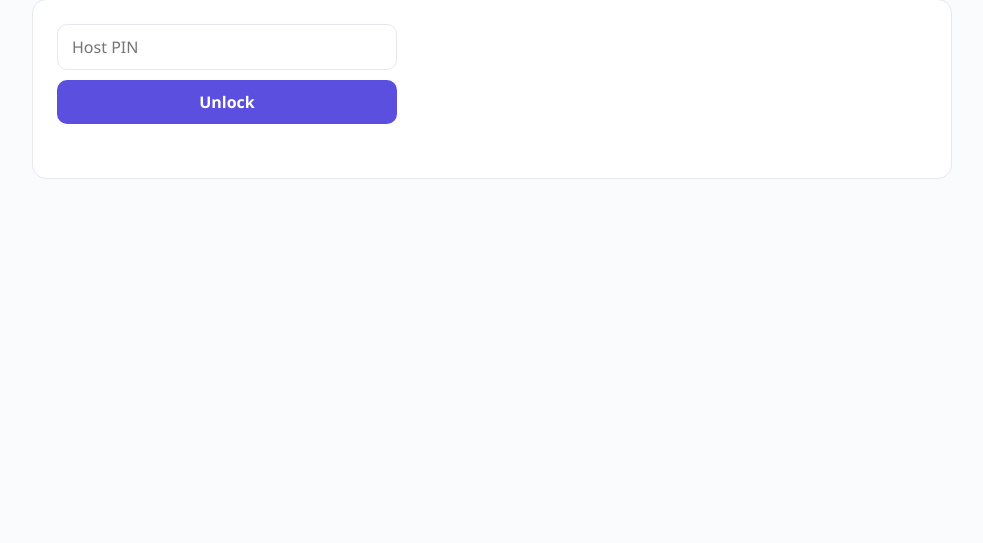
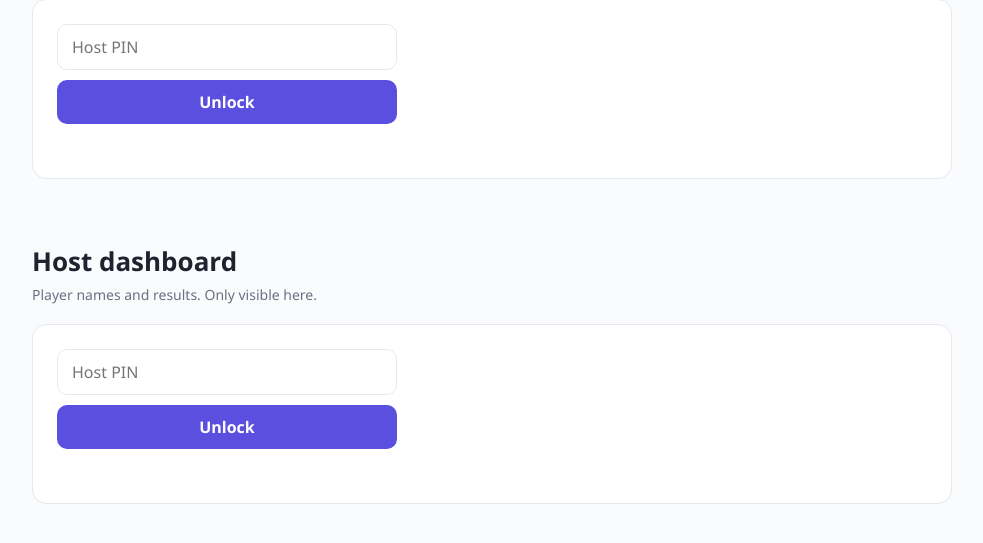
Before and after one commit to AnuDharshiniBaskar/CogniSense-AI., a Flask app: page /host in a window 1280 px wide. Shown: the part 114-657 px from the top of the page, without its empty margins (148-1131 px from the left). Run offline with Flask 3, Linux system fonts and the light colour scheme.

Commit message:
Add HTML structure and styles for host dashboard

```diff
--- a/templates/host.html
+++ b/templates/host.html
@@ -77,4 +77,83 @@
   $('refresh').addEventListener('click', load);
 </script>
 </body>
+</html><!DOCTYPE html>
+<html lang="en">
+<head>
+<meta charset="UTF-8">
+<meta name="viewport" content="width=device-width, initial-scale=1.0">
+<title>CogniSense AI | Host</title>
+<style>
+  :root { --ink:#1f2330; --muted:#6b7080; --line:#e6e8ef; --bg:#fafbfd; --accent:#5b4fe0; }
+  * { box-sizing: border-box; }
+  body { margin:0; font-family:"Segoe UI",system-ui,sans-serif; background:var(--bg); color:var(--ink); }
+  .wrap { max-width:960px; margin:0 auto; padding:32px 20px; }
+  h1 { font-size:26px; margin:0 0 6px; }
+  .muted { color:var(--muted); font-size:14px; margin:0 0 20px; }
+  .card { background:#fff; border:1px solid var(--line); border-radius:14px; padding:24px; }
+  .gate { display:grid; gap:10px; max-width:340px; }
+  input { font:inherit; padding:11px 14px; border:1px solid var(--line); border-radius:10px; }
+  button { font:inherit; padding:11px 16px; border:0; border-radius:10px; background:var(--accent); color:#fff; font-weight:600; cursor:pointer; }
+  button.ghost { background:#fff; color:var(--ink); border:1px solid var(--line); }
+  .row { display:flex; justify-content:space-between; align-items:center; margin-bottom:14px; flex-wrap:wrap; gap:10px; }
+  .err { color:#d6453d; font-size:14px; min-height:20px; }
+  table { width:100%; border-collapse:collapse; font-size:14px; }
+  th, td { text-align:left; padding:10px 8px; border-bottom:1px solid var(--line); }
+  th { color:var(--muted); font-weight:600; font-size:13px; }
+  .empty { text-align:center; color:var(--muted); padding:24px; }
+  .hidden { display:none; }
+</style>
+</head>
+<body>
+<div class="wrap">
+  <h1>Host dashboard</h1>
+  <p class="muted">Player names and results. Only visible here.</p>
+
+  <div class="card" id="gate">
+    <div class="gate">
+      <input id="pin" type="password" placeholder="Host PIN">
+      <button id="unlock">Unlock</button>
+      <div class="err" id="err"></div>
+    </div>
+  </div>
+
+  <div class="card hidden" id="board">
+    <div class="row">
+      <strong>All sessions</strong>
+      <button class="ghost" id="refresh">Refresh</button>
+    </div>
+    <table>
+      <thead><tr><th>Name</th><th>Task</th><th>Difficulty</th><th>Score</th><th>Avg. time</th><th>Workload</th><th>When</th></tr></thead>
+      <tbody id="rows"></tbody>
+    </table>
+  </div>
+</div>
+
+<script>
+  const $ = (id) => document.getElementById(id);
+  let pin = '';
+  const esc = (s) => String(s).replace(/[&<>"']/g, c => ({'&':'&amp;','<':'&lt;','>':'&gt;','"':'&quot;',"'":'&#39;'}[c]));
+
+  async function load() {
+    const r = await fetch('/api/history?limit=200', { headers: { 'X-Host-Pin': pin } });
+    if (r.status === 403) return false;
+    const rows = await r.json();
+    $('rows').innerHTML = rows.length ? rows.map(x => `<tr>
+      <td>${esc(x.participant)}</td><td>${esc(x.task_type)}</td><td>${esc(x.difficulty)}</td>
+      <td>${Math.round(Number(x.accuracy))}%</td><td>${(Number(x.avg_response_ms)/1000).toFixed(2)}s</td>
+      <td>${esc(x.workload)}</td><td>${esc(x.created_at)}</td></tr>`).join('')
+      : '<tr><td colspan="7" class="empty">No sessions yet.</td></tr>';
+    return true;
+  }
+
+  $('unlock').addEventListener('click', async () => {
+    pin = $('pin').value;
+    const ok = await load().catch(() => false);
+    if (ok) { $('gate').classList.add('hidden'); $('board').classList.remove('hidden'); $('err').textContent = ''; }
+    else $('err').textContent = 'Wrong PIN or server not reachable.';
+  });
+  $('pin').addEventListener('keydown', e => { if (e.key === 'Enter') $('unlock').click(); });
+  $('refresh').addEventListener('click', load);
+</script>
+</body>
 </html>
```
